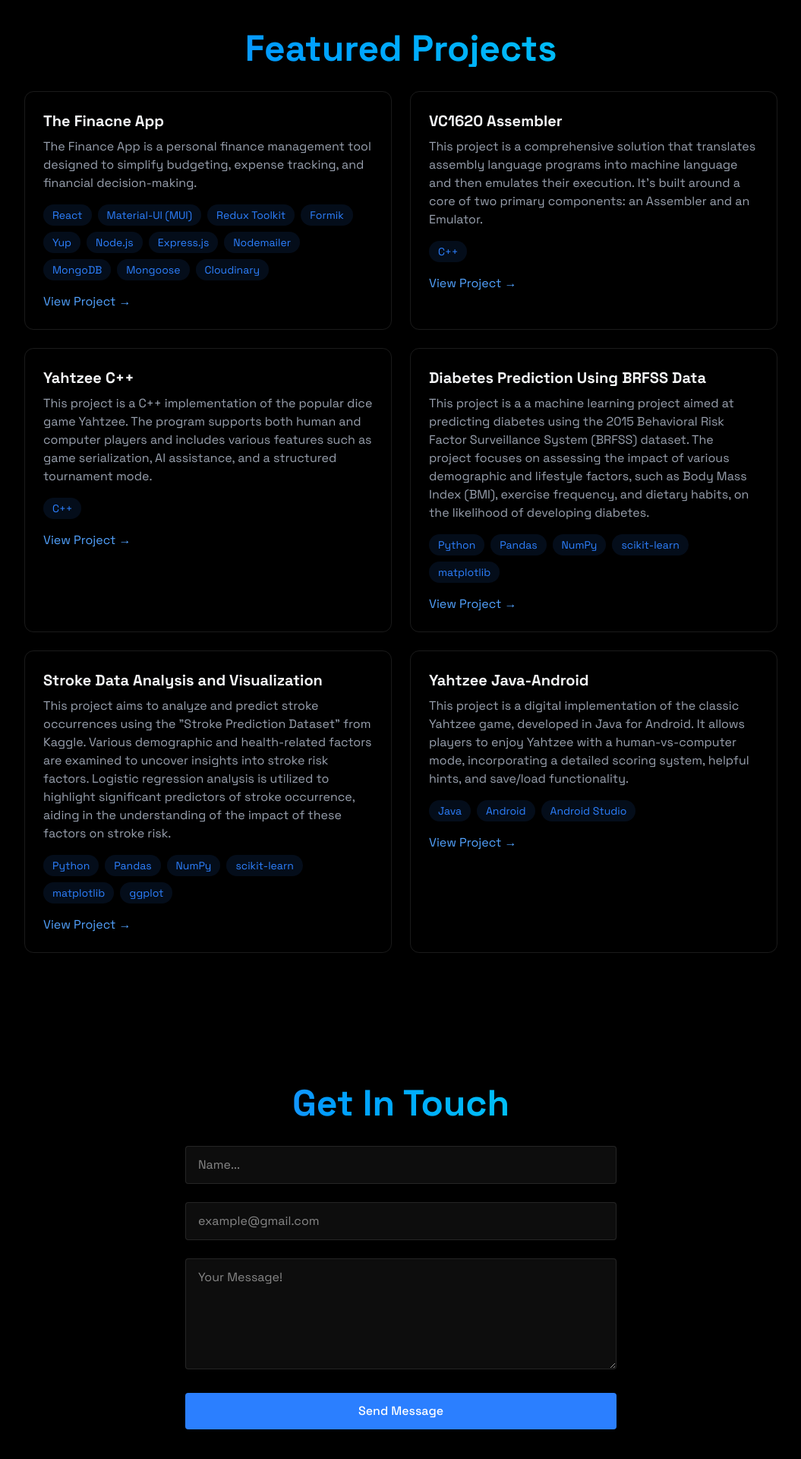
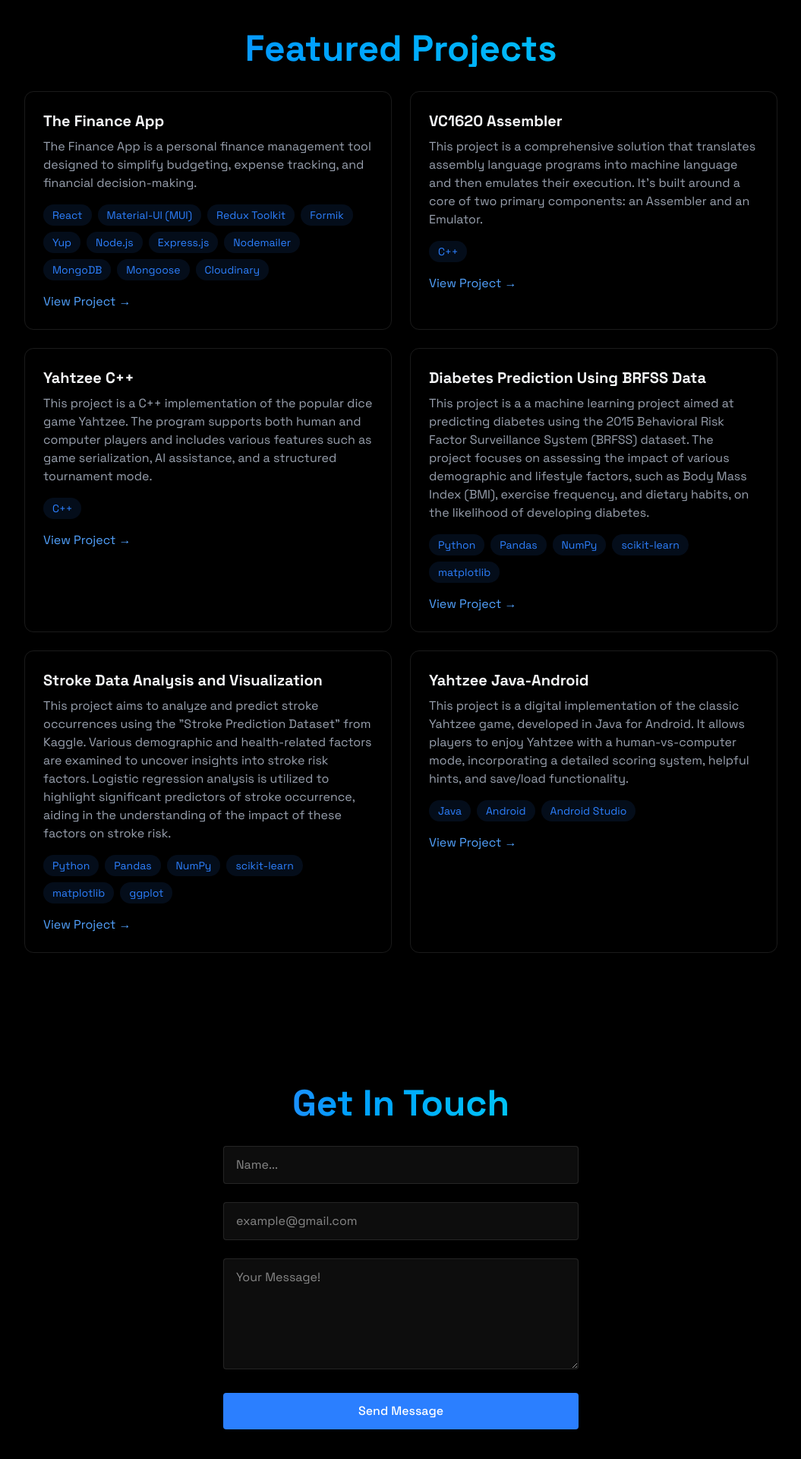
Before and after one commit to dsaurav4/saurav-portfolio, a React (Vite) app: page / in a window 1280 px wide. Shown: the part 1732-3652 px from the top of the page at 76% size, without its empty margins (112-1167 px from the left). Built offline with nearby package versions, Linux system fonts and the light colour scheme.

Commit message:
Fixed Typos

```diff
--- a/src/components/MobileMenu.jsx
+++ b/src/components/MobileMenu.jsx
@@ -15,7 +15,7 @@ const MobileMenu = ({ menuOpen, setMenuOpen }) => {
         &times;
       </button>
       <a
-        href="#Home"
+        href="#home"
         onClick={() => setMenuOpen(false)}
         className={`text-2xl font-semibold text-white my-4 transform transition-transform duration-300 ${
           menuOpen ? "opacity-100 transalte-y-0" : "opacity-0 translate-y-5"
--- a/src/components/sections/Contact.jsx
+++ b/src/components/sections/Contact.jsx
@@ -29,10 +29,10 @@ const Contact = () => {
   return (
     <section
       id="contact"
-      className="min-h-screen flex justify-center items-center py-20"
+      className="min-h-screen flex items-center justify-center py-20"
     >
       <RevealOnScroll>
-        <div className="px-4 w-150">
+        <div className="px-4 w-full min-w-[300px] md:w-[500px] sm:w-2/3 p-6">
           <h2 className="text-5xl font-bold mb-8 bg-gradient-to-r from-blue-500 to-cyan-400 bg-clip-text text-transparent text-center">
             Get In Touch
           </h2>
--- a/src/components/sections/Projects.jsx
+++ b/src/components/sections/Projects.jsx
@@ -13,7 +13,7 @@ const Projects = () => {
           </h2>
           <div className="grid grid-cols-1 md:grid-cols-2 gap-6">
             <div className="p-6 rounded-xl border border-white/10 hover:-translate-y-1 hover:border-blue-500/30 hover:shadow-[0_2px_8px_rgba(59,130,246,0.2)] transition">
-              <h3 className="text-xl font-bold mb-2">The Finacne App</h3>
+              <h3 className="text-xl font-bold mb-2">The Finance App</h3>
               <p className="text-gray-400 mb-4">
                 The Finance App is a personal finance management tool designed
                 to simplify budgeting, expense tracking, and financial
```
